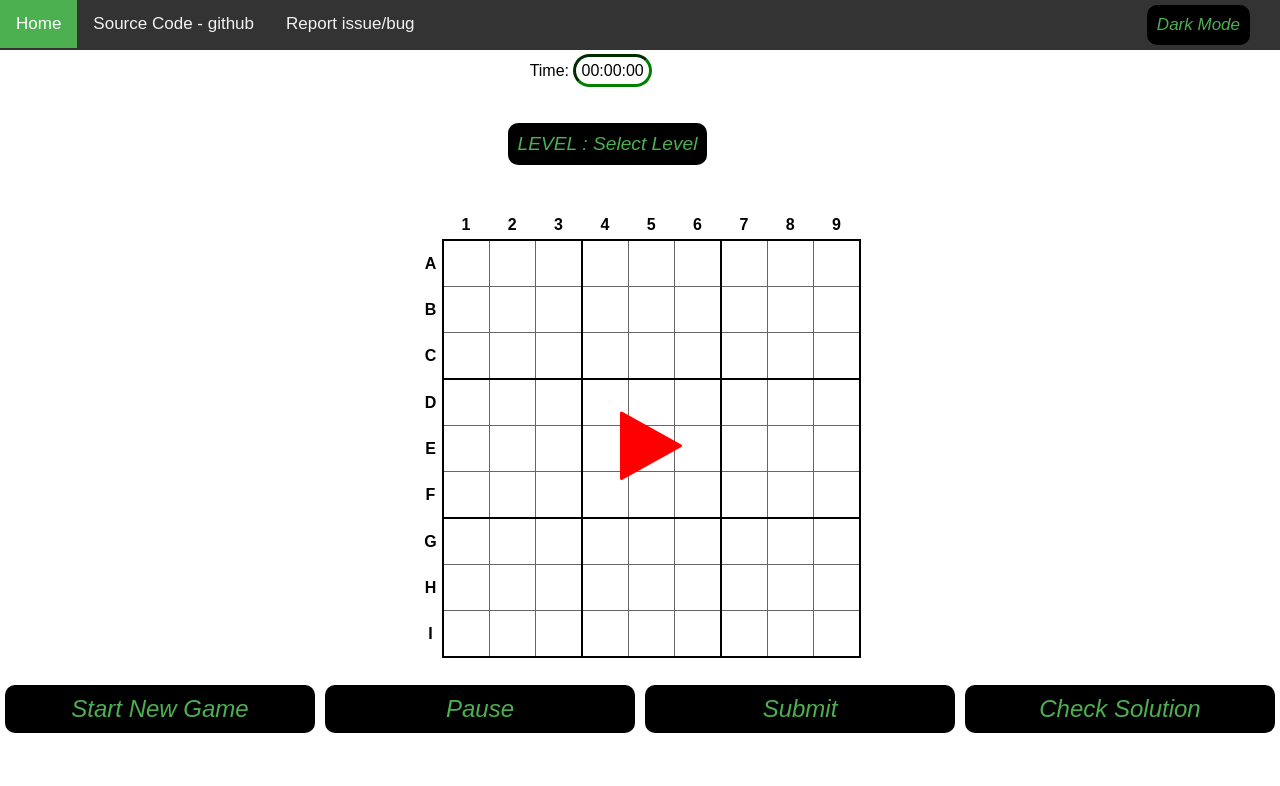
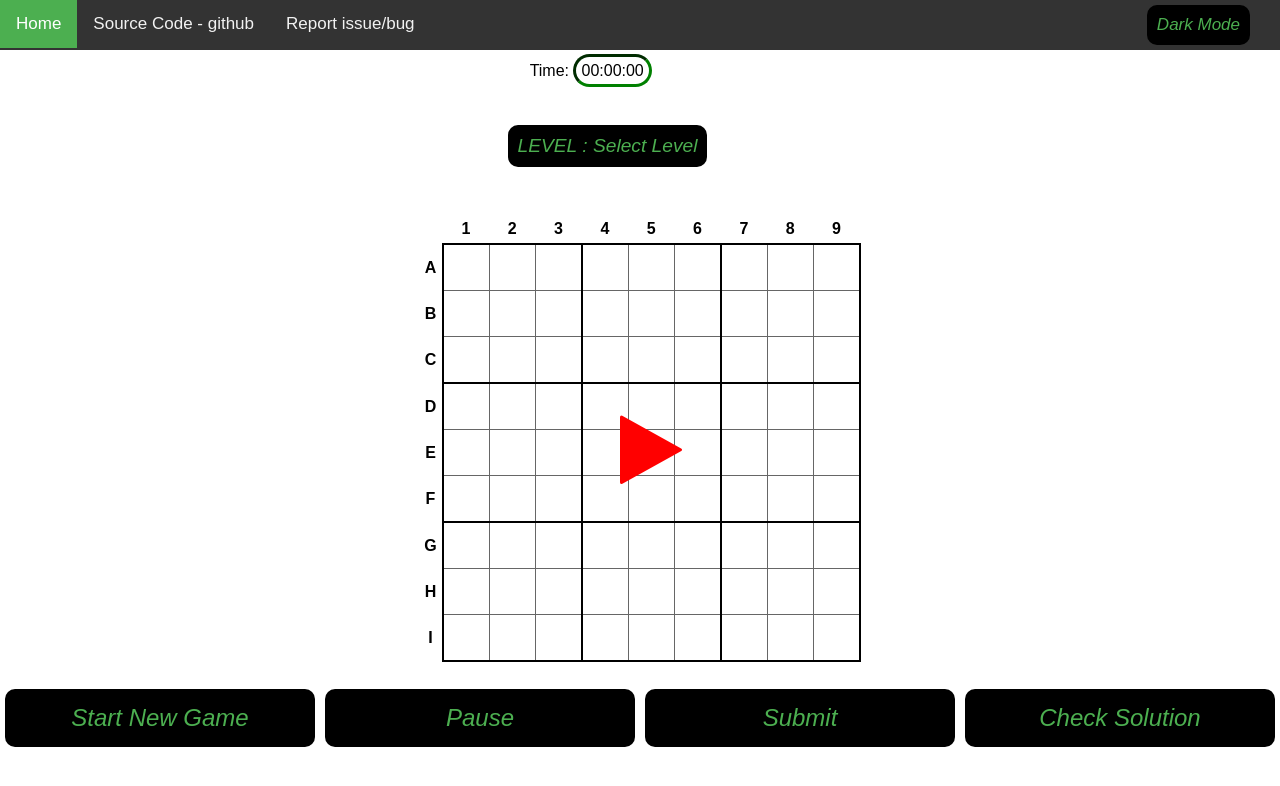
Before and after one commit to Nktech-Official/Sudoku-Web-Game-flask, a Flask app: page / in a window 1280 px wide. Shown: the top 786 px of the page. Run offline with Flask 2, Linux system fonts and the light colour scheme.

Commit message:
Update change.css

```diff
--- a/static/css/change.css
+++ b/static/css/change.css
@@ -1,12 +1,12 @@
 .flex-container {
     display: flex;
     flex-direction: row;
-    font-size: 30px;
+    font-size: 35px;
     text-align: center;
   }
 
   .flex-item-1, .flex-item-2, .flex-item-3, .flex-item-4 {
-    padding: 10px;
+    padding: 15px;
     flex: 50%;
     cursor: pointer;
   }
@@ -20,7 +20,7 @@
   #levelcss{
     height: fit-content;
     width: fit-content;
-    margin: 12px;
+    margin: 14px;
     margin-left: 20%;
 
 
@@ -45,7 +45,7 @@
 .labels label {
    display: inline-block;
     vertical-align: top;
-    margin-right: 3%;
+    margin-right: 4%;
 }
 .labels input {
    display: inline-block;
```
